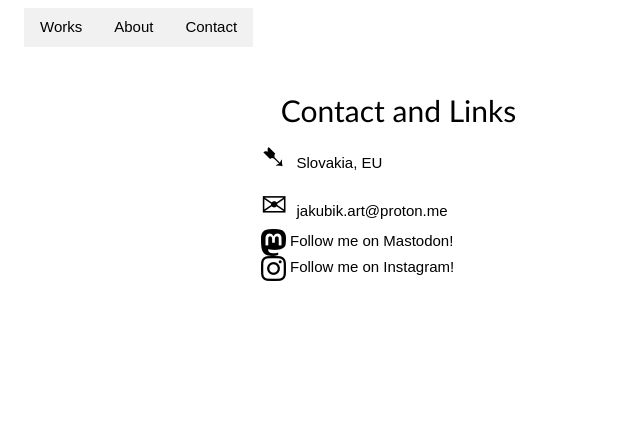
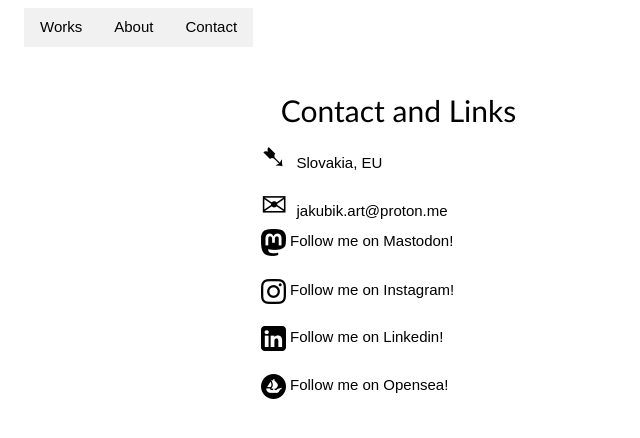
Before and after one commit to kinklure/jakubik.art, a Jekyll site: the page built from contact.html, in a window 1280 px wide. Shown: the top 438 px of the page, without its empty margins (0-640 px from the left). Built offline with Jekyll 4.4.1, drawn with Linux system fonts in a browser that asks for light colours.

Commit message:
Update contact.html

```diff
--- a/contact.html
+++ b/contact.html
@@ -13,8 +13,15 @@ layout: default
   document.write('<A href="mailto:' + emailE + '">' + emailE + '</a>')
 </script><NOSCRIPT>Email address protected by JavaScript</NOSCRIPT>
 	<br>
-	<a href="https://social.example.com/@username" rel="me"><img src="images/icons/mastodon.webp" /><span>  Follow me on Mastodon!</span></a>
+	    <a href="https://social.example.com/@username" rel="me"><img src="images/icons/mastodon.webp" /><span>  Follow me on Mastodon!</span></a>
 	<br>
-	<a href="https://www.instagram.com/kinkualize/" rel="me"><img src="images/icons/instagram.webp" /><span>  Follow me on Instagram!</span></a>
+	<br>
+	    <a href="https://www.instagram.com/kinkualize/" rel="me"><img src="images/icons/instagram.webp" /><span>  Follow me on Instagram!</span></a>
+	<br>
+	<br>
+	    <a href="https://linkedin.com/in/jakubikdesigner" rel="me"><img src="images/icons/linkedin.webp" /><span>  Follow me on Linkedin!</span></a>
+	<br>
+	<br>
+	    <a href="https://opensea.io/Kinkualize" rel="me"><img src="images/icons/opensea.webp" /><span>  Follow me on Opensea!</span></a>
     </div>
 </footer>
```
